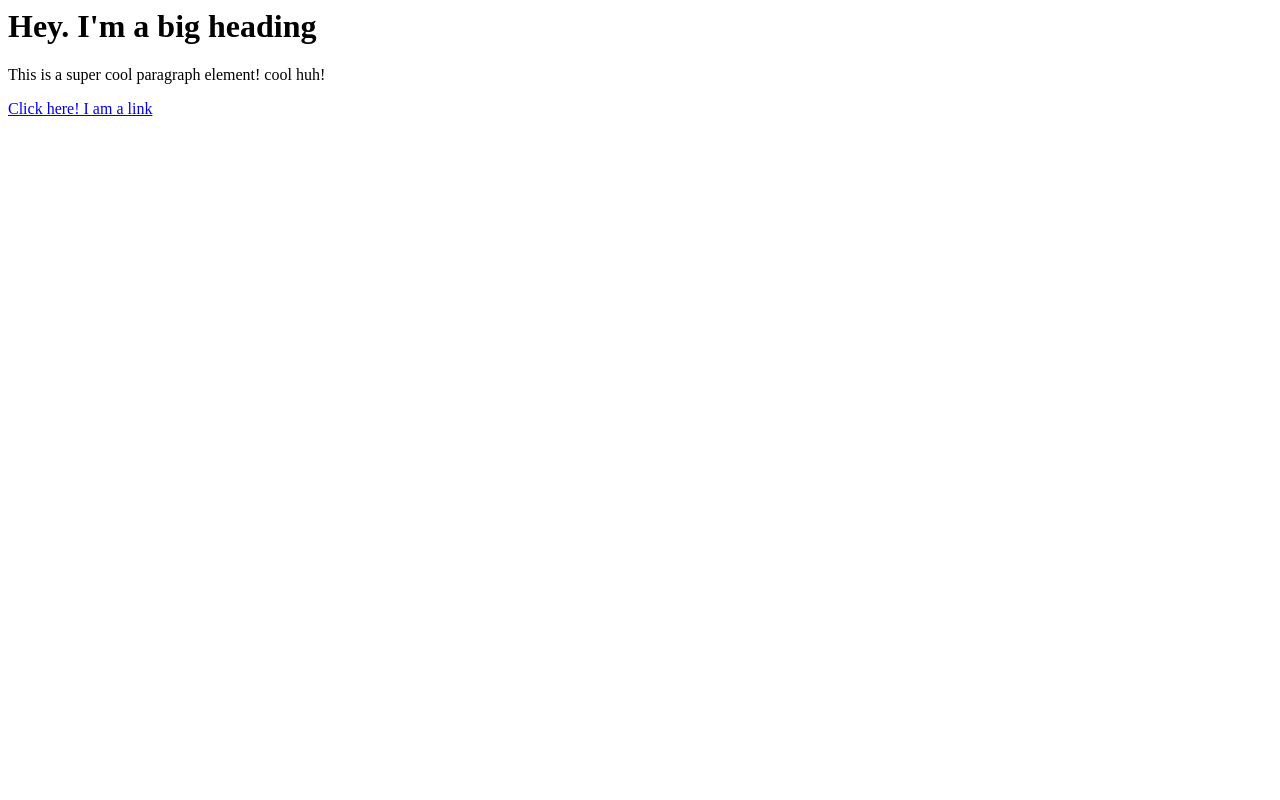
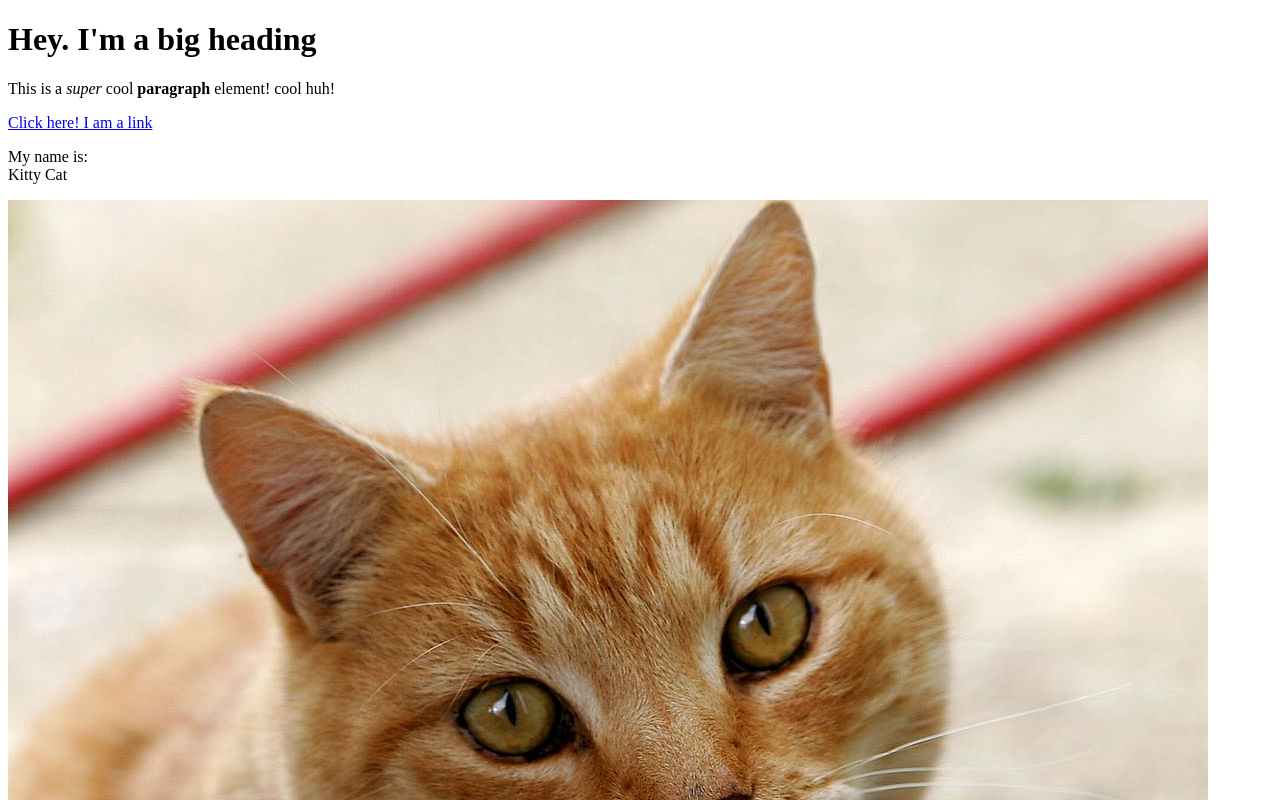
Before and after one commit to monfulee/cartoon-hero, a plain HTML site: page test.html in a window 1280 px wide. Shown: the top 800 px of the page. Drawn offline with Linux system fonts and the light colour scheme.

Commit message:
added cat photo

```diff
--- a/test.html
+++ b/test.html
@@ -1,3 +1,13 @@
-<h1>Hey. I'm a big heading</h1>
-<p>This is a super cool paragraph element! cool huh!</p>
-<a href="https://google.com" target="_blank" title="Go to Google!">Click here! I am a link</a>
+<!DOCTYPE HTML>
+<html>
+<head>
+	<title>Test Page</title>
+</head>
+<body>
+	<h1>Hey. I'm a big heading</h1>
+	<p>This is a <i>super</i> cool <b>paragraph</b> element! cool huh!</p>
+	<a href="https://google.com" target="_blank" title="Go to Google!">Click here! I am a link</a>
+	<p>My name is: <br>Kitty Cat</p>
+	<img src="img/cat03.jpeg">
+</body>
+</html>
```
Also changed, not shown: img/cat03.jpeg (added).
